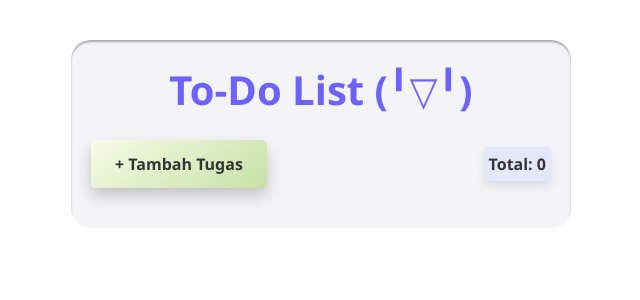
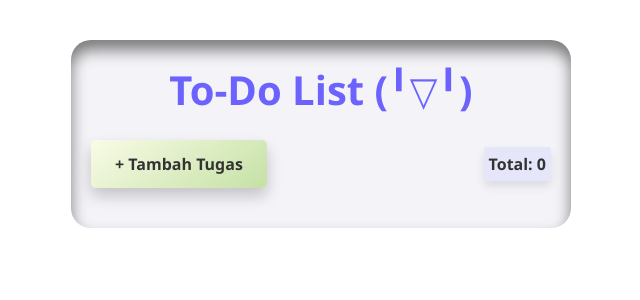
Before and after one commit to Ariqmiftah1/tdlariq, a Next.js app: page / in a window 1280 px wide. Shown: the top 300 px of the page, without its empty margins (319-959 px from the left). Built offline with nearby package versions, Linux system fonts and the light colour scheme; no server answers; the database is empty.

Commit message:
Update todolist.tsx

```diff
--- a/src/app/components/todolist.tsx
+++ b/src/app/components/todolist.tsx
@@ -146,7 +146,7 @@ export default function TodoList() {
         borderRadius: '20px',
         backgroundColor: '#f4f4f8', // Latar belakang terang
         color: '#333333', // Teks lebih gelap untuk kontras
-        boxShadow: 'inset 0 2px 2px rgba(0, 0, 0, 0.3)', // Shadow untuk kesan jatuh
+        boxShadow: 'inset 0 10px 15px rgba(0, 0, 0, 0.5)', // Shadow untuk kesan jatuh
         fontFamily: "'Segoe UI', Tahoma, Geneva, Verdana, sans-serif",
       }}
     >
```
